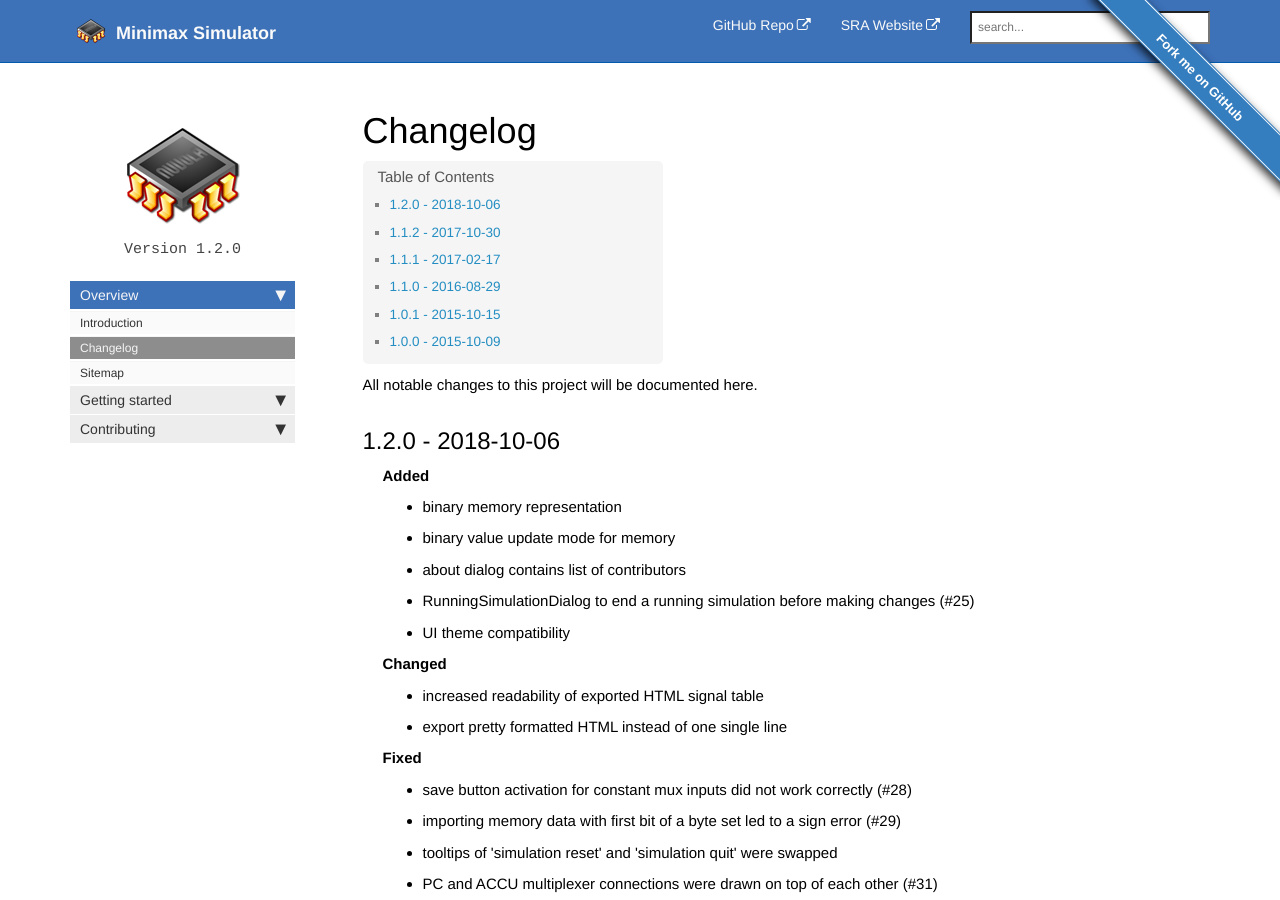
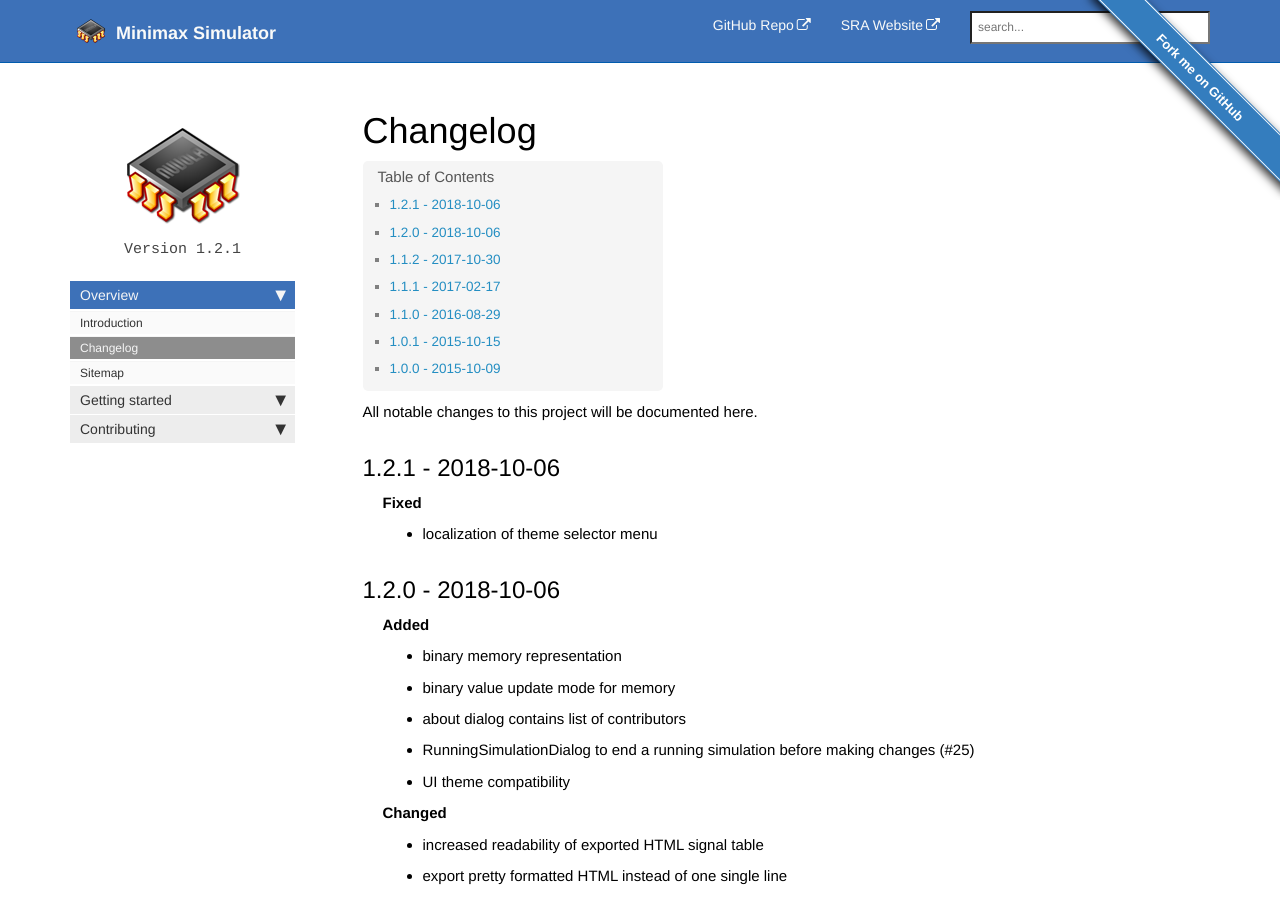
Before and after one commit to luhsra/MinimaxSimulator, a Jekyll site: the page built from changelog.md, in a window 1280 px wide and 900 px high. Built offline with Jekyll 4.4.1, drawn with Linux system fonts in a browser that asks for light colours; nearby versions of some CDN libraries; comment, search, counter and statistics services are not loaded.

Commit message:
release of v1.2.1

```diff
--- a/_config.yml
+++ b/_config.yml
@@ -13,7 +13,7 @@ footer_image_location: /images/luh_ise_sra.png
 # variables
 sidebar_tagline: mmsim
 sidebar_image_location: /images/exe-icon.png
-sidebar_version: Version 1.2.0
+sidebar_version: Version 1.2.1
 theme_file: theme-blue.css
 
 exclude:
```
Also changed, not shown: changelog.md.
